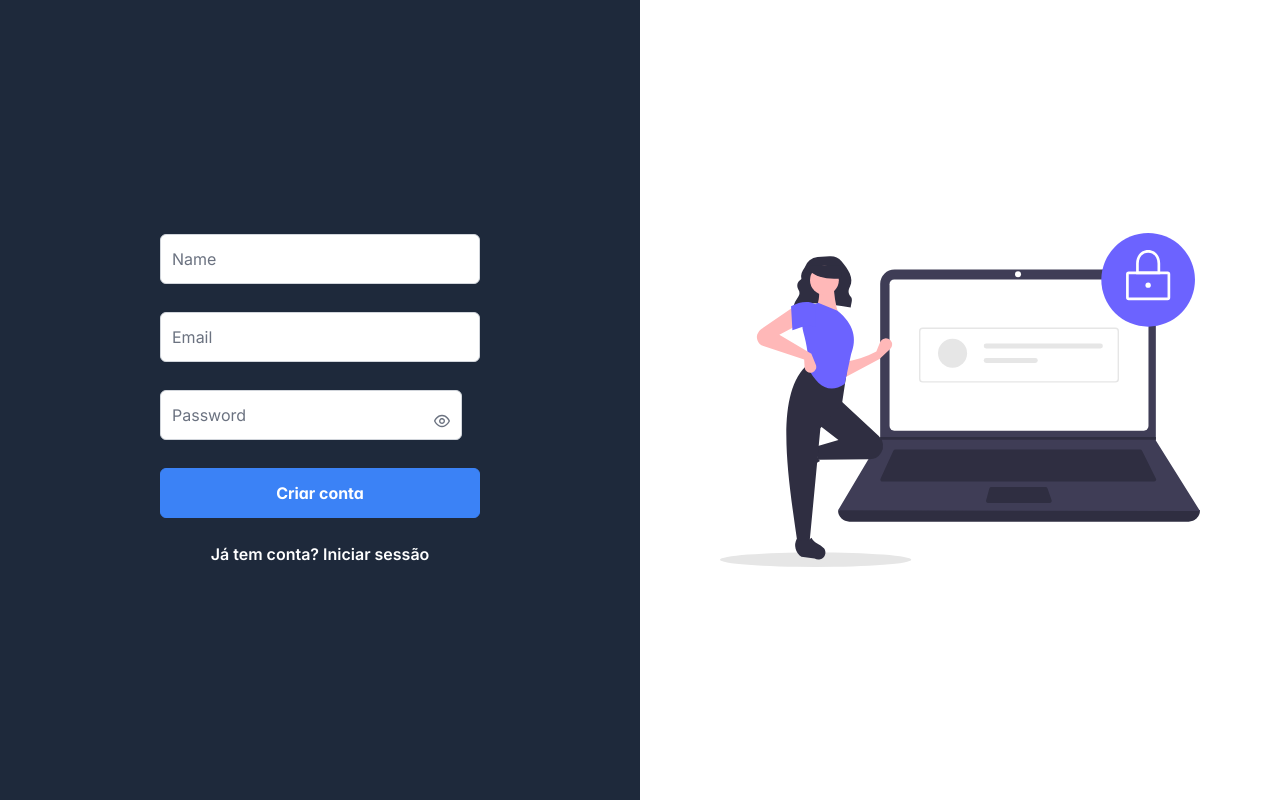
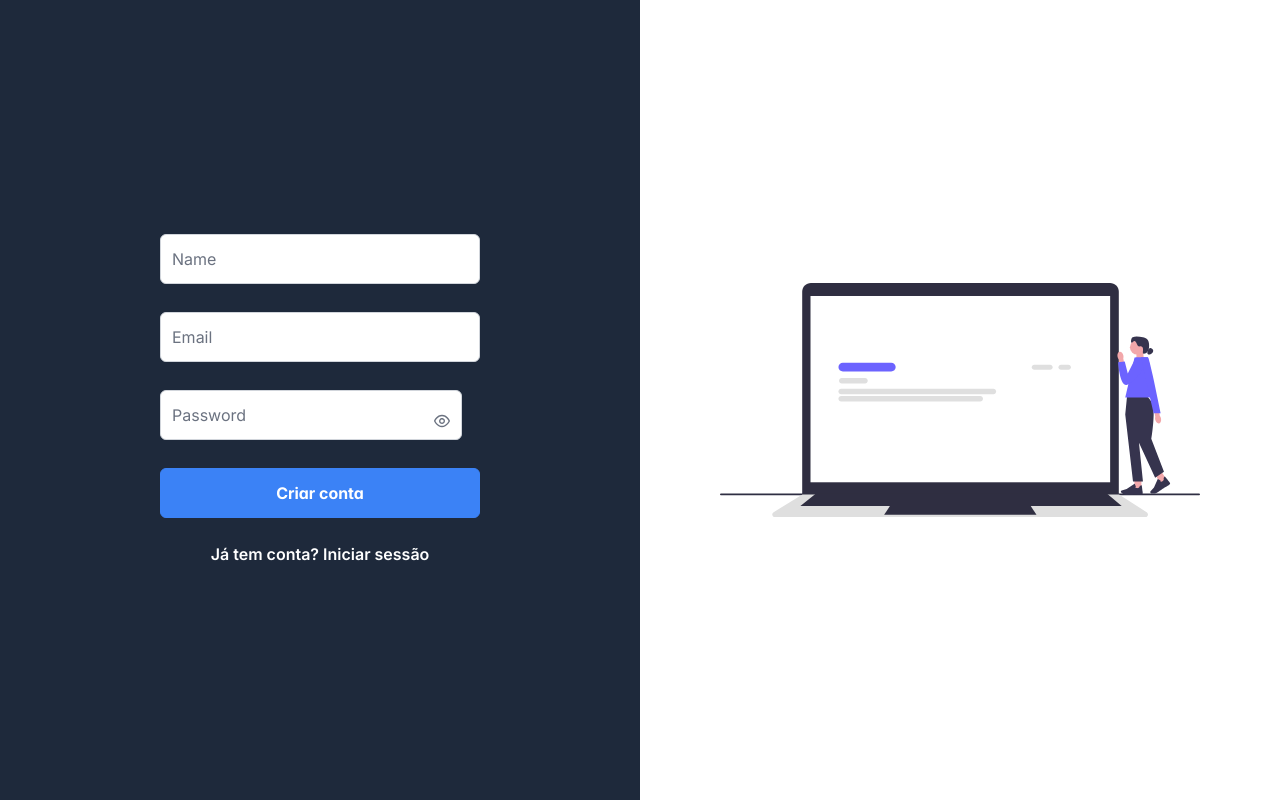
Before and after one commit to Ruan-Portella/desafio-frontend, a Next.js app in the folder client/: page /signUp in a window 1280 px wide. Built offline with nearby package versions, Linux system fonts and the light colour scheme.

Commit message:
Feat: Arruma arquitetura de paginas

```diff
--- a/client/src/app/(pages)/(login)/components/formLogin.tsx
+++ b/client/src/app/(pages)/(auth)/(login)/components/formLogin.tsx
@@ -48,7 +48,7 @@ export default function FormLogin() {
       }
       localStorage.setItem('token', response.data.token)
       router.refresh();
-      router.push('/dashboard');
+      router.push('/clients');
     } catch (error: any) {
       if (toast.current) {
         toast.current.show({ severity: 'error', summary: 'Info', detail: `${translateErrors[error.response.data]}` });
--- a/client/src/app/(pages)/(login)/page.tsx
+++ b/client/src/app/(pages)/(auth)/(login)/page.tsx
@@ -1,7 +1,7 @@
 'use client';
 
 import FormLogin from "./components/formLogin";
-import SignIn  from "../../../assets/signin";
+import SignIn  from "../../../../assets/signin";
 
 export default function Login() {
   return (
--- a/client/src/app/(pages)/signUp/page.tsx
+++ b/client/src/app/(pages)/(auth)/signUp/page.tsx
@@ -1,19 +1,19 @@
 'use client';
 
 import FormSignUp from "./components/formSignUp";
-import SignIn  from "../../../assets/signin";
+import SignUp  from "../../../../assets/signUp";
 
 export default function Login() {
   return (
     <main className="w-full h-[100dvh] flex">
       <div className="h-[100dvh] w-full flex flex-col gap-6 justify-center items-center bg-slate-800">
           <FormSignUp />
-          <a href="/signUp" className="font-semibold text-white not-italic hover:text-gray-300">
+          <a href="/" className="font-semibold text-white not-italic hover:text-gray-300">
             Já tem conta? Iniciar sessão
           </a>
       </div>
       <div className="h-[100dvh] w-full justify-center items-center flex max-sm:hidden">
-        <SignIn className="w-3/4" />
+        <SignUp className="w-3/4" />
       </div>
     </main>
   );
```
Also changed, not shown: client/src/app/(pages)/(auth)/signUp/components/formSignUp.tsx (renamed from client/src/app/(pages)/signUp/components/formSignUp.tsx).
